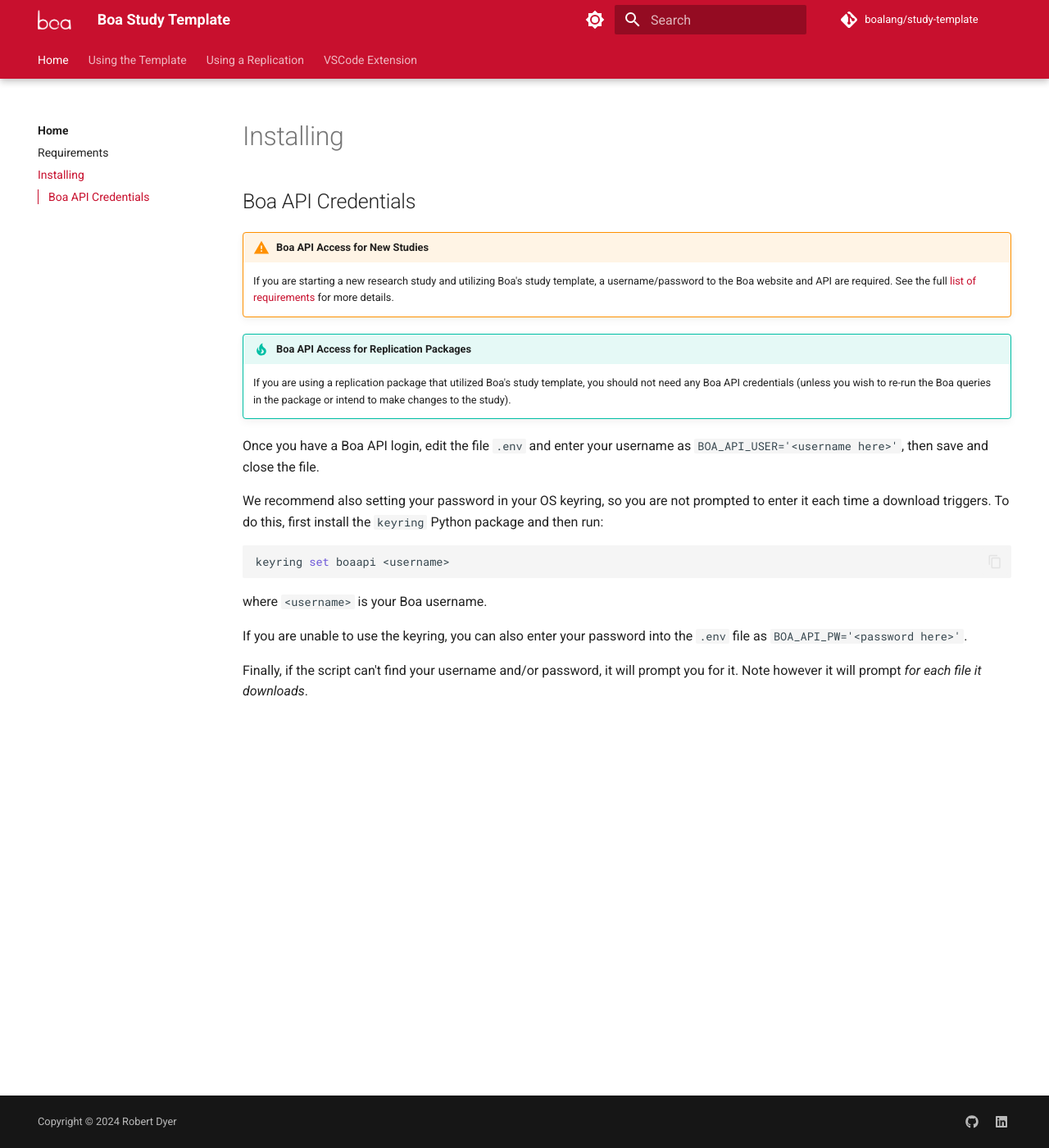
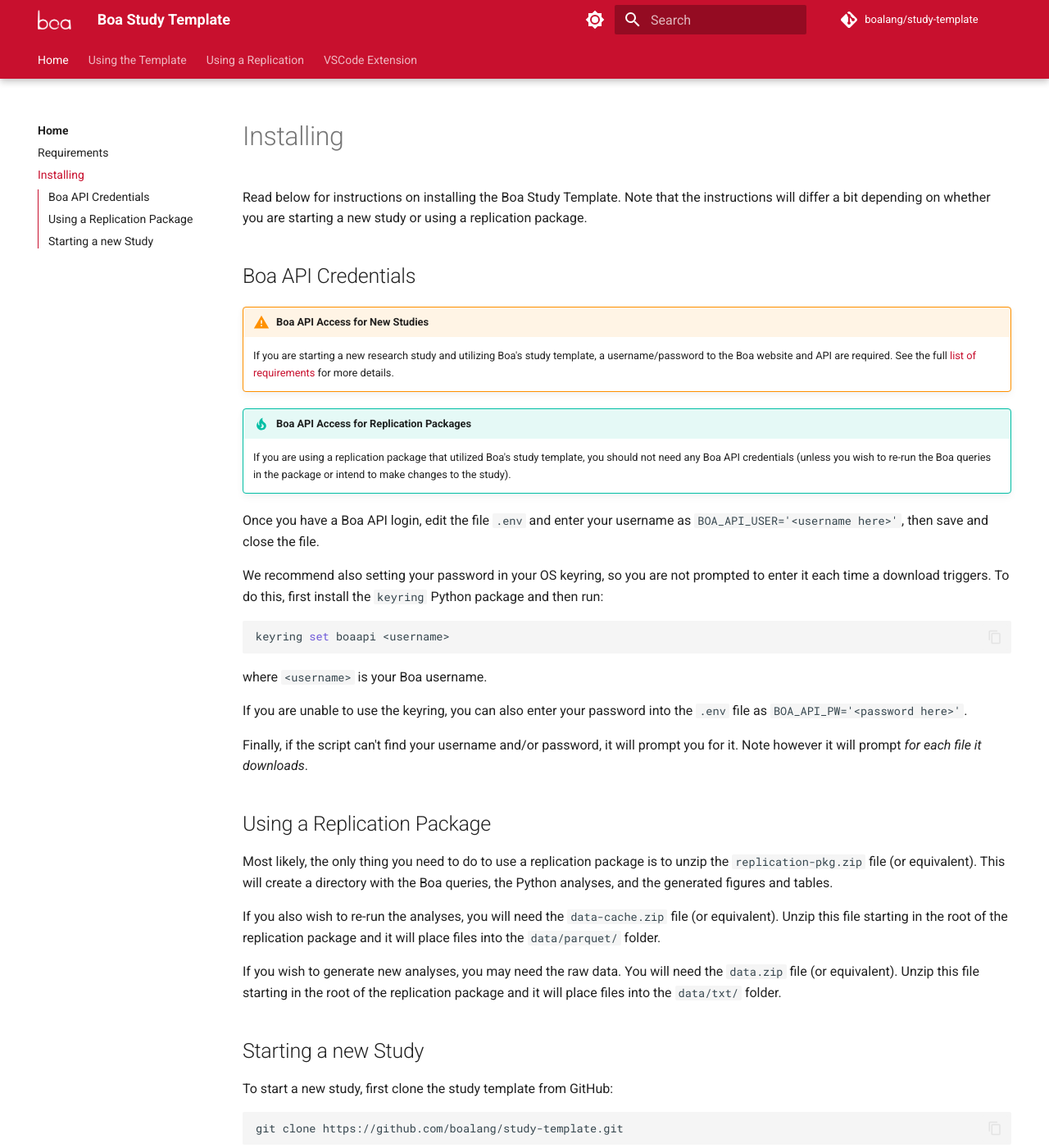
Before and after one commit to boalang/study-template, an MkDocs documentation site: the page built from docs/installing.md, in a window 1280 px wide and 1400 px high. Shown: the whole window at 82% size. Built offline with MkDocs 1.6.1 and Material for MkDocs 9.7.7, drawn with Linux system fonts in a browser that asks for light colours; comment, search, counter and statistics services are not loaded; the version menu is left out; some of the changed text lies outside the part shown.

Commit message:
updating installing.md

````diff
--- a/docs/installing.md
+++ b/docs/installing.md
@@ -1,3 +1,5 @@
+Read below for instructions on installing the Boa Study Template.  Note that the instructions will differ a bit depending on whether you are starting a new study or using a replication package.
+
 ## Boa API Credentials
 
 /// admonition | Boa API Access for New Studies
@@ -35,3 +37,21 @@
 Finally, if the script can't find your
 username and/or password, it will prompt you for it.  Note however it will
 prompt *for each file it downloads*.
+
+## Using a Replication Package
+
+Most likely, the only thing you need to do to use a replication package is to unzip the `replication-pkg.zip` file (or equivalent).  This will create a directory with the Boa queries, the Python analyses, and the generated figures and tables.
+
+If you also wish to re-run the analyses, you will need the `data-cache.zip` file (or equivalent).  Unzip this file starting in the root of the replication package and it will place files into the `data/parquet/` folder.
+
+If you wish to generate new analyses, you may need the raw data.  You will need the `data.zip` file (or equivalent).  Unzip this file starting in the root of the replication package and it will place files into the `data/txt/` folder.
+
+## Starting a new Study
+
+To start a new study, first clone the study template from GitHub:
+
+```sh linenums="0"
+git clone https://github.com/boalang/study-template.git
+```
+
+Then follow our guide on [using the template in a research study](research/index.md).
````
